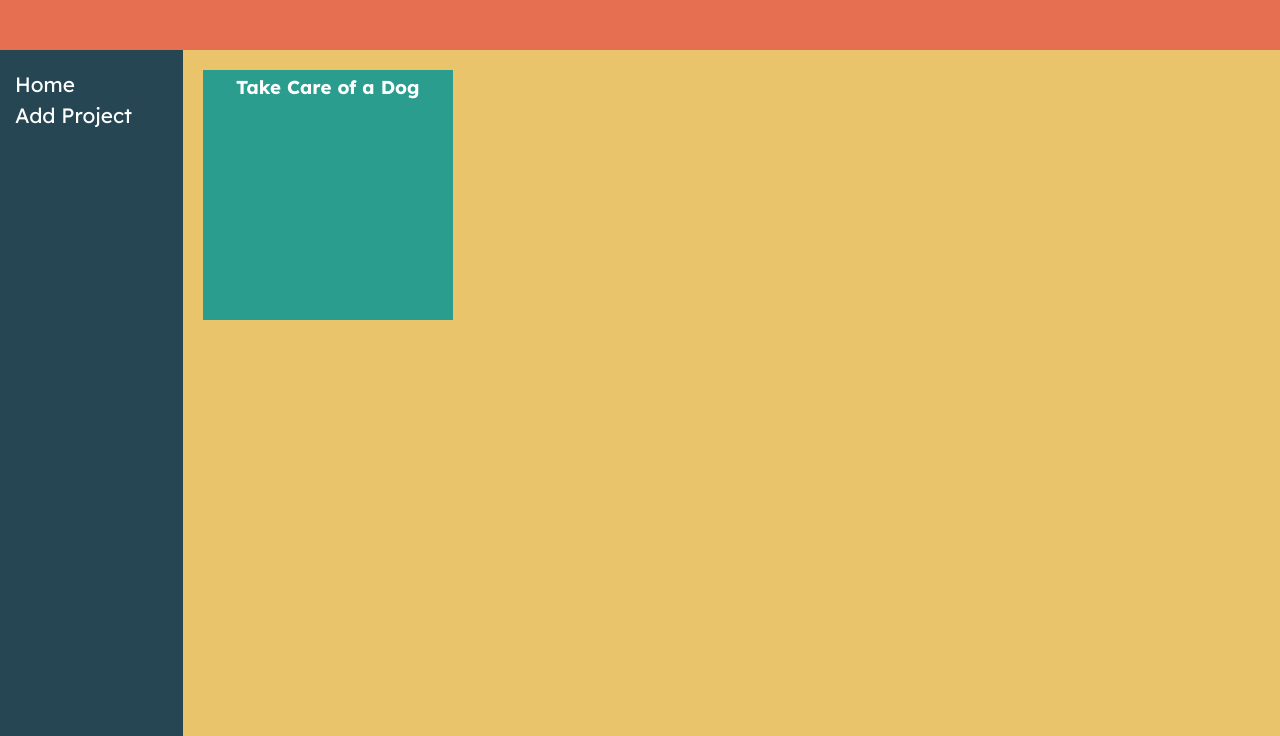
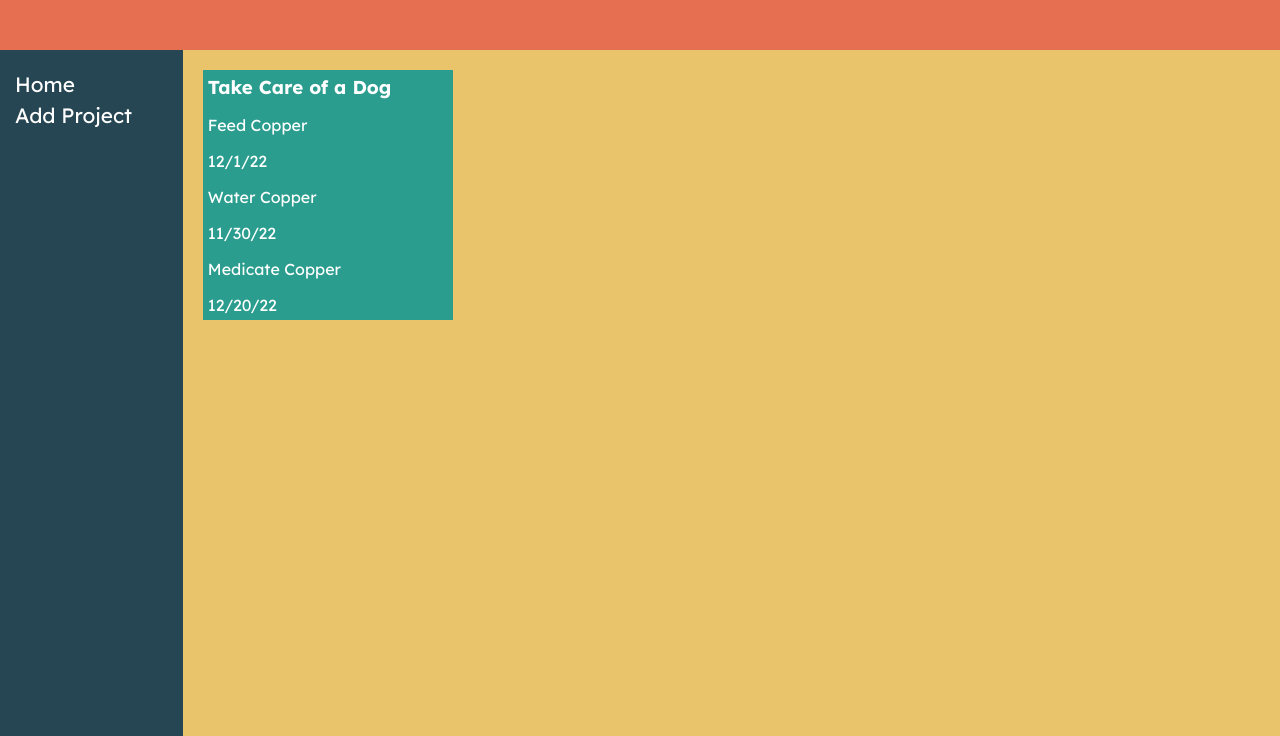
Before and after one commit to eascodes/todo, a website built with webpack: page dist/index.html in a window 1280 px wide. Shown: the part 64-800 px from the top of the page. Built offline with nearby package versions, Linux system fonts and the light colour scheme.

Commit message:
Add function to create cards with to do list items & due dates

```diff
--- a/src/index.js
+++ b/src/index.js
@@ -12,14 +12,23 @@ addToDo(careForDog, feedCopper);
 addToDo(careForDog, waterCopper);
 addToDo(careForDog, medCopper);
 
-
 function makeCard(obj) {
     const card = document.createElement("div");
     card.classList.add("card");
     const projectTitle = document.createElement("h3");
-
     projectTitle.textContent = obj.title;
     card.appendChild(projectTitle);
+
+    const listContainer = document.createElement("div");
+    card.appendChild(listContainer);
+    for(let i=0; i<obj.list.length; i++) {
+        const toDoTitle = document.createElement("p");
+        const toDoDate = document.createElement("p");
+        toDoTitle.textContent = obj.list[i].title;
+        toDoDate.textContent = obj.list[i].dueDate;
+        listContainer.appendChild(toDoTitle);
+        listContainer.appendChild(toDoDate);
+    }
     return card;
 }
 
@@ -31,9 +40,3 @@ function addCard(card) {
 }
 
 addCard(firstProj);
-
-
-// function makeToDoTitle() {
-//     const toDoTitle = document.createElement("p");
-//     const toDoDate = document.createElement("p");
-// }
--- a/src/style.css
+++ b/src/style.css
@@ -51,7 +51,6 @@ ul {
     width: 250px;
     height: 250px;
     box-sizing: border-box;
-    text-align: center;
     padding: 5px;
 }
 
--- a/webpack.config.js
+++ b/webpack.config.js
@@ -2,6 +2,7 @@ const path = require('path');
 
 module.exports = {
   entry: './src/index.js',
+  devtool: 'inline-source-map',
   output: {
     filename: 'main.js',
     path: path.resolve(__dirname, 'dist'),
```
Also changed, not shown: dist/main.js.
